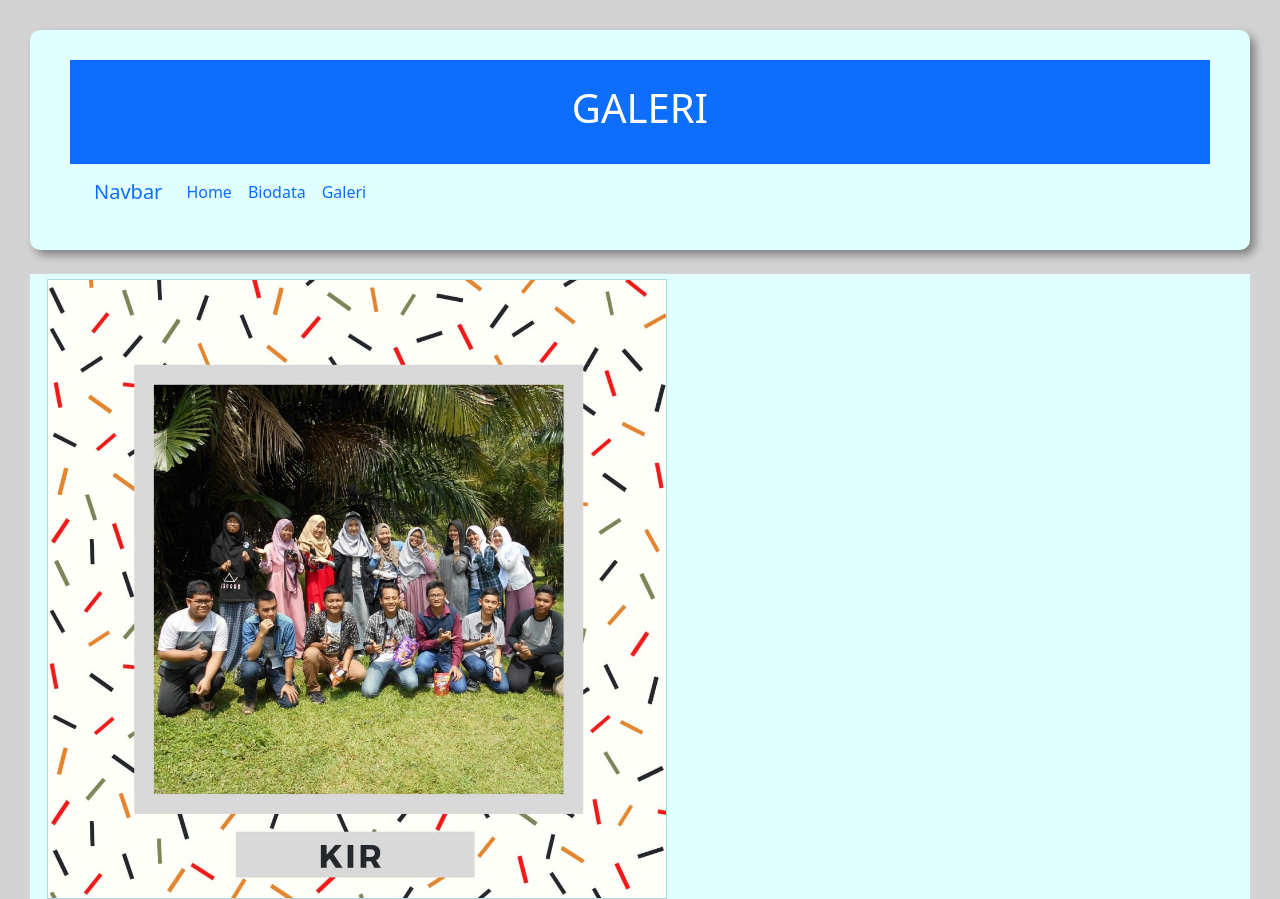
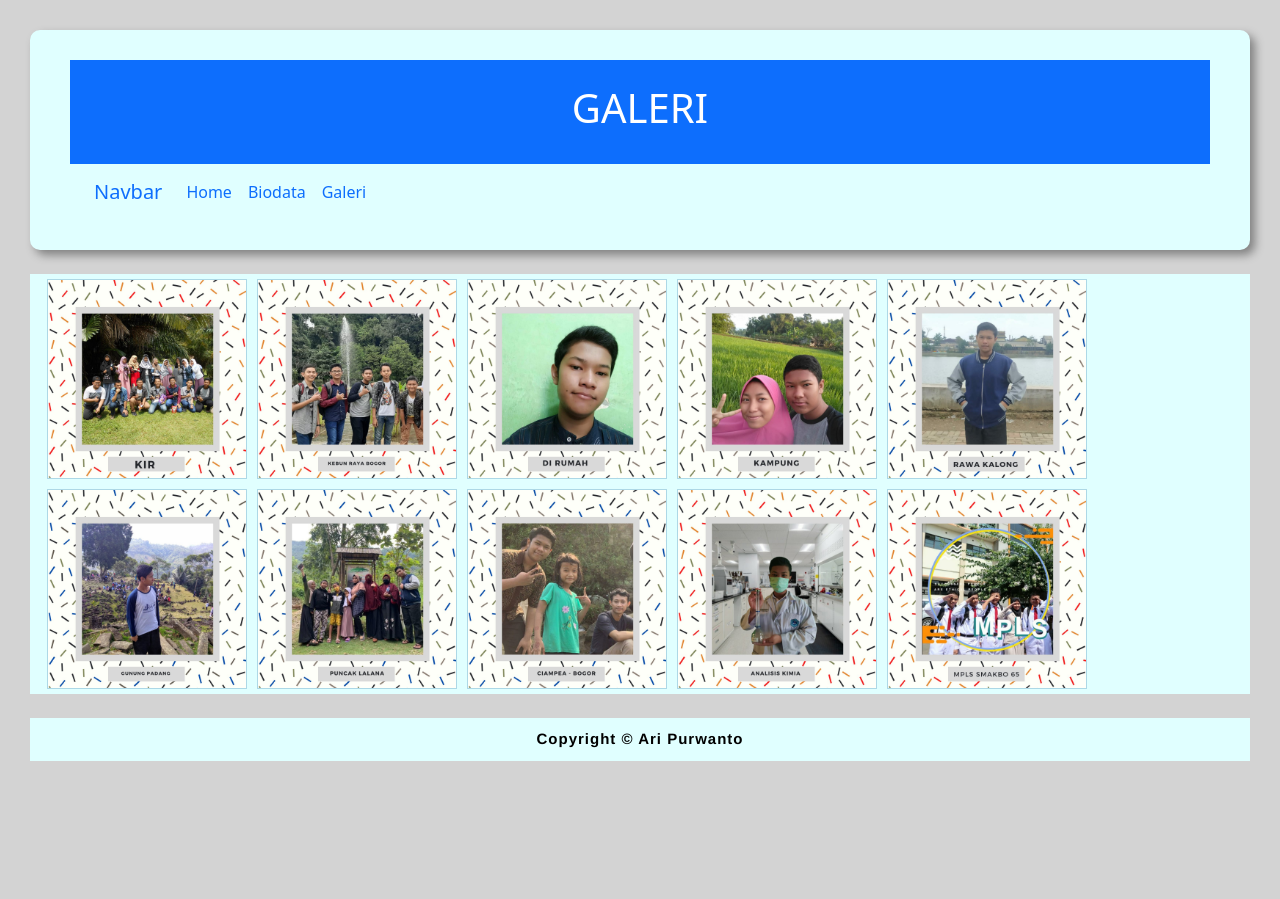
Before and after one commit to Aripurwanto65/Aripurwanto65.github.io, a plain HTML site: page galeri.html in a window 1280 px wide. Shown: the top 899 px of the page. After the commit the page ends 800 px from the top, so only its background shows below. Drawn offline with nearby package versions, Linux system fonts and the light colour scheme.

Commit message:
Update galeri.html

```diff
--- a/galeri.html
+++ b/galeri.html
@@ -65,7 +65,7 @@
       margin: 5px;
       border:1px solid lightblue;
       float: left;
-      width: 620px;
+      width: 200px;
     }
     .gallery img {
       width: 100%;
```
